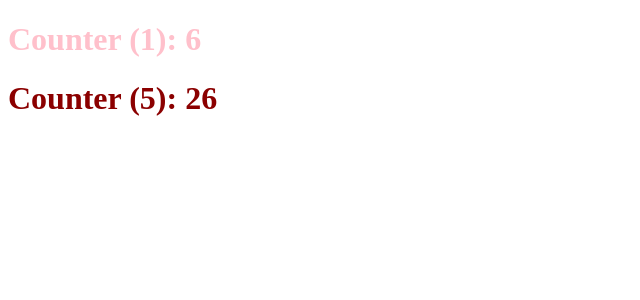
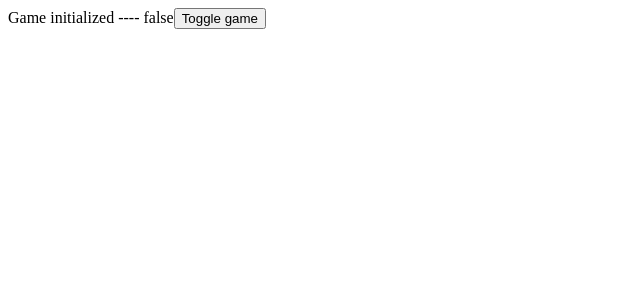
Before and after one commit to vgamula/poisoning, a React app: page / in a window 1280 px wide. Shown: the top 300 px of the page, without its empty margins (0-640 px from the left). Built offline with nearby package versions, Linux system fonts and the light colour scheme.

Commit message:
Basic initializing of game

```diff
--- a/src/App.js
+++ b/src/App.js
@@ -28,11 +28,19 @@ class Counter extends Component {
 }
 
 export class App extends Component {
+  constructor(props) {
+    super(props)
+    this.state = {
+      'gameInitialized': false
+    };
+  }
   render() {
     return (
       <div>
-        <Counter increment={1} color={NICE} />
-        <Counter increment={5} color={SUPER_NICE} />
+        {`Game initialized ---- ${this.state.gameInitialized}`}
+        <button onClick={() => { this.setState({gameInitialized: !this.state.gameInitialized}); }}>
+          Toggle game
+        </button>
       </div>
     );
   }
```
